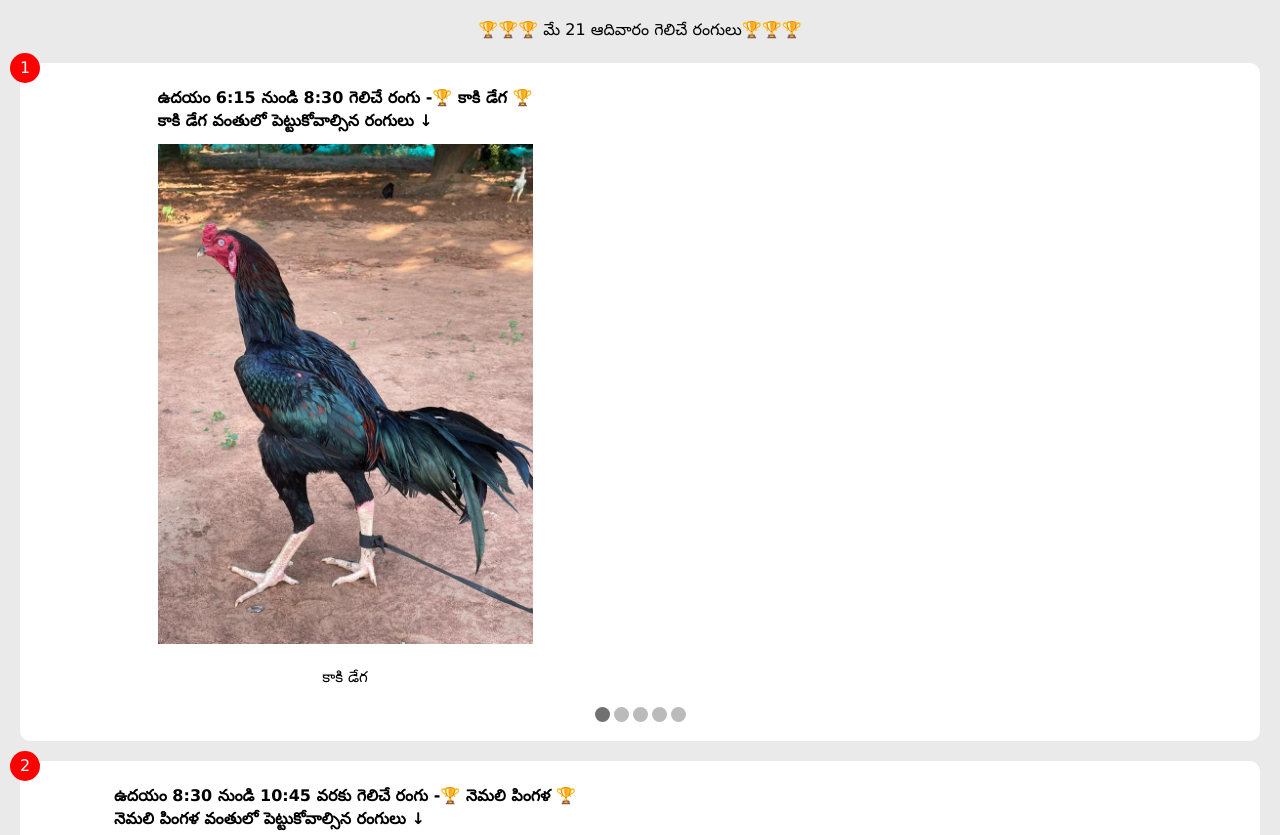
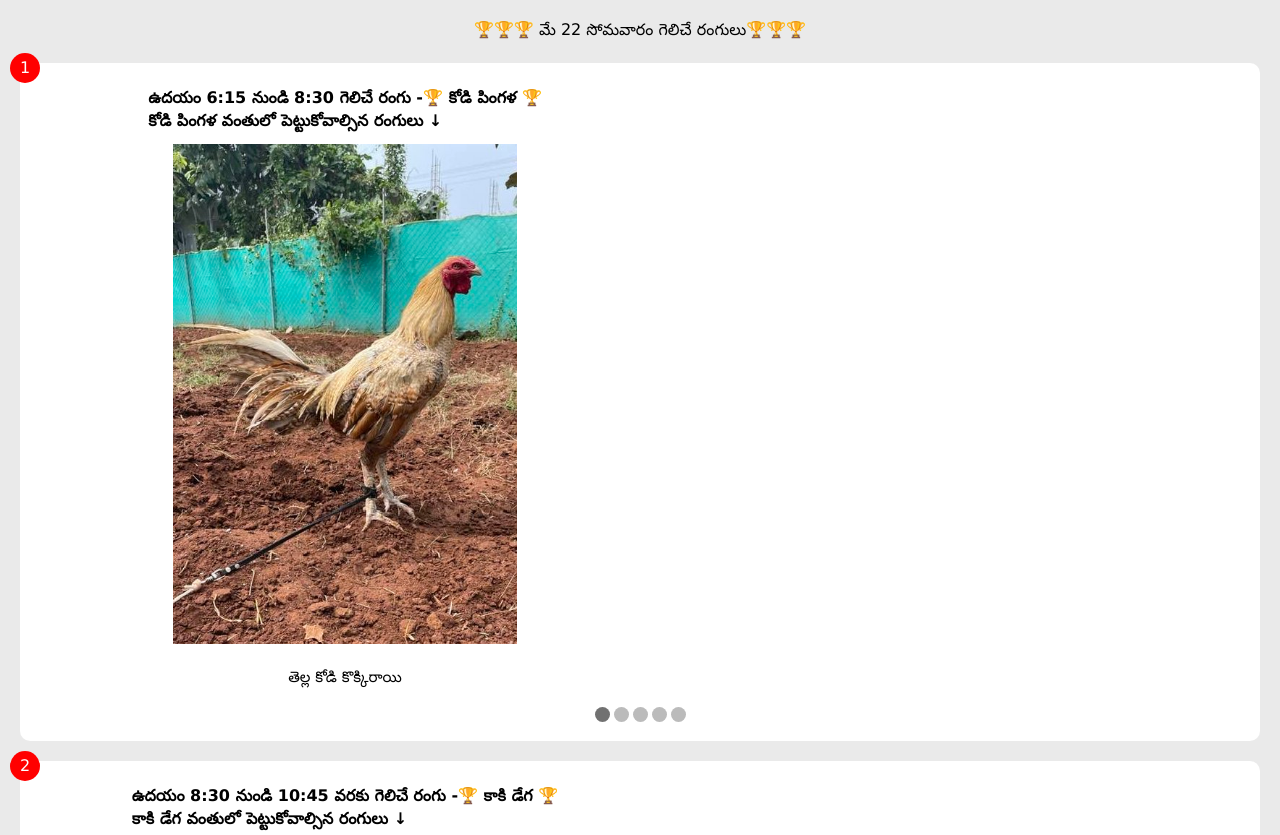
Before and after one commit to AkshayThota7747/AkshayThota7747.github.io, a plain HTML site: page index.html in a window 1280 px wide. Shown: the top 835 px of the page. Drawn offline with Linux system fonts and the light colour scheme.

Commit message:
may 21 monday colour update

```diff
--- a/data.js
+++ b/data.js
@@ -248,7 +248,7 @@ function getNameInfo(name) {
 
 const kodi_pingala_jamu =
 {
-  'header': getTimingText("5") + "🏆 " + getTranslated("kodi_pingala") + " 🏆" + '\n' + 'కోడి పింగళ వంతులో పెట్టుకోవాల్సిన రంగులు ↓',
+  'header': getTimingText("1") + "🏆 " + getTranslated("kodi_pingala") + " 🏆" + '\n' + 'కోడి పింగళ వంతులో పెట్టుకోవాల్సిన రంగులు ↓',
 
   '1': getNameInfo("thella_kodi_kekkirayi"),
 
@@ -263,7 +263,7 @@ const kodi_pingala_jamu =
 
 
 const kaki_dega_jamu = {
-  'header': getTimingText("1") + "🏆 " + getTranslated("kaki_dega") + " 🏆" + '\n' + getTranslated("kaki_dega") + ' వంతులో పెట్టుకోవాల్సిన రంగులు ↓',
+  'header': getTimingText("2") + "🏆 " + getTranslated("kaki_dega") + " 🏆" + '\n' + getTranslated("kaki_dega") + ' వంతులో పెట్టుకోవాల్సిన రంగులు ↓',
 
   '1': getNameInfo("kaki"),
 
@@ -278,7 +278,7 @@ const kaki_dega_jamu = {
 
 
 const nemali_pingala_jamu = {
-  'header': getTimingText("2") + "🏆 " + getTranslated("nemali_pingala") + " 🏆" + '\n' + getTranslated("nemali_pingala") + ' వంతులో పెట్టుకోవాల్సిన రంగులు ↓',
+  'header': getTimingText("3") + "🏆 " + getTranslated("nemali_pingala") + " 🏆" + '\n' + getTranslated("nemali_pingala") + ' వంతులో పెట్టుకోవాల్సిన రంగులు ↓',
   "lakshana": "Test 1",
 
   '1': getNameInfo("nemali_pingala"),
@@ -294,7 +294,7 @@ const nemali_pingala_jamu = {
 
 
 const kodi_dega_jamu = {
-  'header': getTimingText("3") + "🏆 " + getTranslated("kodi_dega") + " 🏆" + '\n' + getTranslated("kodi_dega") + ' వంతులో పెట్టుకోవాల్సిన రంగులు ↓',
+  'header': getTimingText("4") + "🏆 " + getTranslated("kodi_dega") + " 🏆" + '\n' + getTranslated("kodi_dega") + ' వంతులో పెట్టుకోవాల్సిన రంగులు ↓',
   '1': getNameInfo("kodi_dega"),
 
   '2': getNameInfo("dega"),
@@ -308,7 +308,7 @@ const kodi_dega_jamu = {
 }
 
 const kaki_nemali_jamu = {
-  'header': getTimingText("4") + "🏆 " + getTranslated("kaki_nemali") + " 🏆" + '\n' + getTranslated("kaki_nemali")+ ' వంతులో పెట్టుకోవాల్సిన రంగులు ↓',
+  'header': getTimingText("5") + "🏆 " + getTranslated("kaki_nemali") + " 🏆" + '\n' + getTranslated("kaki_nemali")+ ' వంతులో పెట్టుకోవాల్సిన రంగులు ↓',
 
   '1': getNameInfo("kaki_nemali"),
 
@@ -408,31 +408,31 @@ const dega_pingala_jamu = {
 
 const last_jamu =
 {
-  'header': getTimingText("6") + "🏆 " + getTranslated("kaki_dega") + " 🏆" + '\n' + getTranslated("nemali_pingala") + ' వంతులో పెట్టుకోవాల్సిన రంగులు ↓',
+  'header': getTimingText("6") + "🏆 " + getTranslated("kodi_pingala") + " 🏆" + '\n' + getTranslated("kodi_pingala") + ' వంతులో పెట్టుకోవాల్సిన రంగులు ↓',
 
-  '1': getNameInfo("kaki"),
+  '1': getNameInfo("thella_kodi_kekkirayi"),
 
-  '2': getNameInfo("kattu_kaki"),
+  '2': getNameInfo("poola_rasangi"),
 
-  '3': getNameInfo("erra_kaki_dega"),
+  '3': getNameInfo("kodi_pingali"),
 
-  '4': getNameInfo("erupu_minchina_getti_kaki"),
+  '4': getNameInfo("kodi_pacha_kaki"),
 
-  '5': getNameInfo("kaki_dega_parla")
+  '5': getNameInfo("kodi_kaki"),
 
 }
 
 
 const jsonData = {
-    'morning6' : kaki_dega_jamu,
+    'morning6' : kodi_pingala_jamu,
 
-    'morning8' : nemali_pingala_jamu,
+    'morning8' : kaki_dega_jamu,
 
-    'morning10' : kodi_dega_jamu,
+    'morning10' : nemali_pingala_jamu,
 
-    'afternoon1' : kaki_nemali_jamu,
+    'afternoon1' : kodi_dega_jamu,
 
-    'afternoon3' : kodi_pingala_jamu,
+    'afternoon3' : kaki_nemali_jamu,
 
     'evening' : last_jamu
   }
--- a/index.html
+++ b/index.html
@@ -212,7 +212,7 @@
   </head>
   <body>
     <div style="text-align: center" id="calendar"> 🏆🏆🏆ఈరోజు గెలిచే రంగులు🏆🏆🏆 </div>
-    <div style="text-align: center" id="last-text">* దక్షిణం✅ వైపు నుండి ఉత్తరం❌ వైపు విడిచిపెడితే విజయం సాధించును * పైనా పెట్టబడిన ఫోటోలు కేవలం ఉదాహరణకు మాత్రమే * - *కోడి విజయాన్ని నిర్ణయించేది దాని రంగు మాత్రమే * - * రంగు జాగ్రత్త గా యెంచుకోవాలి *</div>
+    <div style="text-align: center" id="last-text">* ఉత్తరం ✅ వైపు నుండి దక్షిణం ❌ వైపు విడిచిపెడితే విజయం సాధించును * పైనా పెట్టబడిన ఫోటోలు కేవలం ఉదాహరణకు మాత్రమే * - *కోడి విజయాన్ని నిర్ణయించేది దాని రంగు మాత్రమే * - * రంగు జాగ్రత్త గా యెంచుకోవాలి *</div>
     <script src="./data.js"></script>
     <script src="./index.js"></script>
     <!-- Google tag (gtag.js) - Google Analytics -->
--- a/index.js
+++ b/index.js
@@ -4,7 +4,7 @@ const months = [ 'జనవరి' , 'ఫిబ్రవరి', 'మార్
   days = [ 'ఆదివారం', 'సోమవారం', 'మంగళవారం', 'బుధవారం', 'గురువారం', 'శుక్రవారం', 'శనివారం' ],
   dateObj = new Date();
 // document.getElementById("calendar").textContent =  `🏆🏆🏆 ${months[dateObj.getMonth()]} ${dateObj.getDate()} ${days[dateObj.getDay()]} గెలిచే రంగులు🏆🏆🏆`;
-document.getElementById("calendar").textContent =  `🏆🏆🏆 మే 21 ఆదివారం గెలిచే రంగులు🏆🏆🏆`;
+document.getElementById("calendar").textContent =  `🏆🏆🏆 మే 22 సోమవారం గెలిచే రంగులు🏆🏆🏆`;
 
 
 function createElement(tagName, className) {
```
